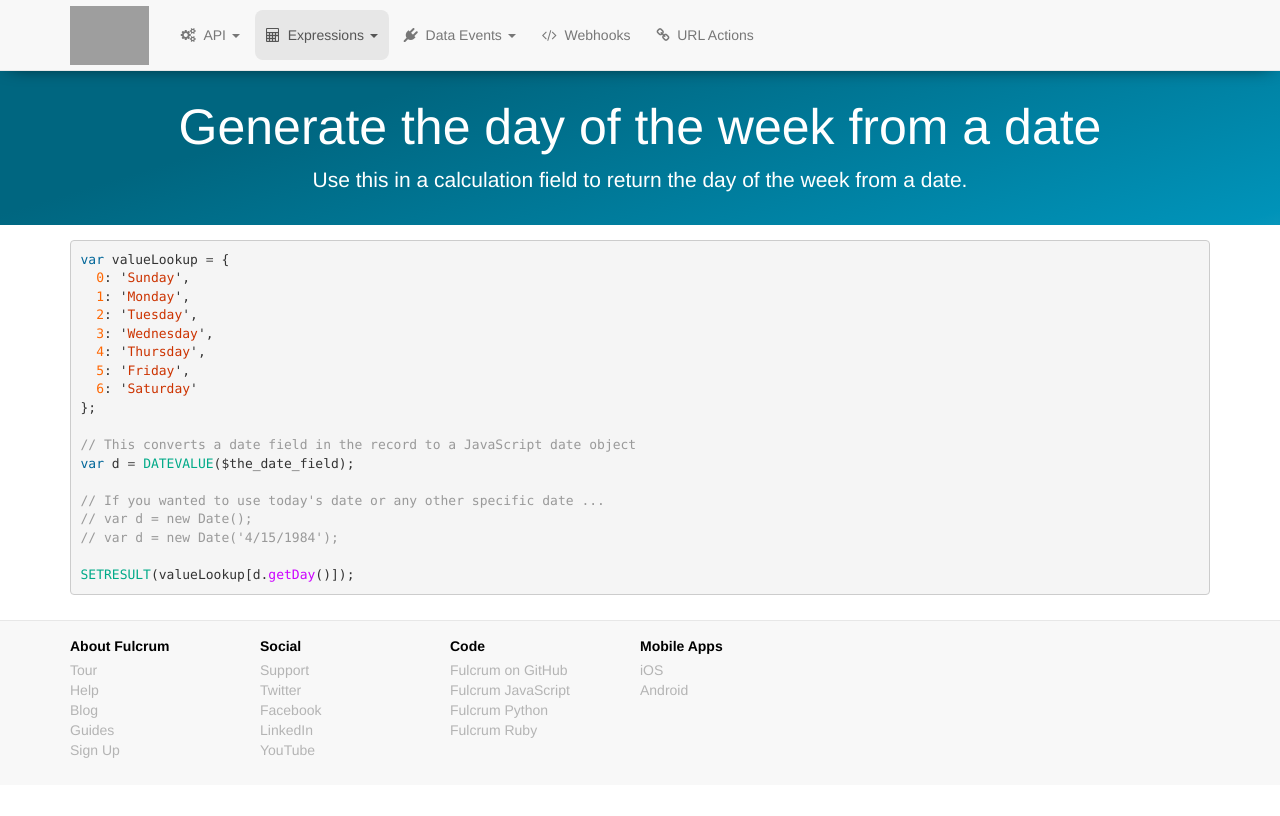
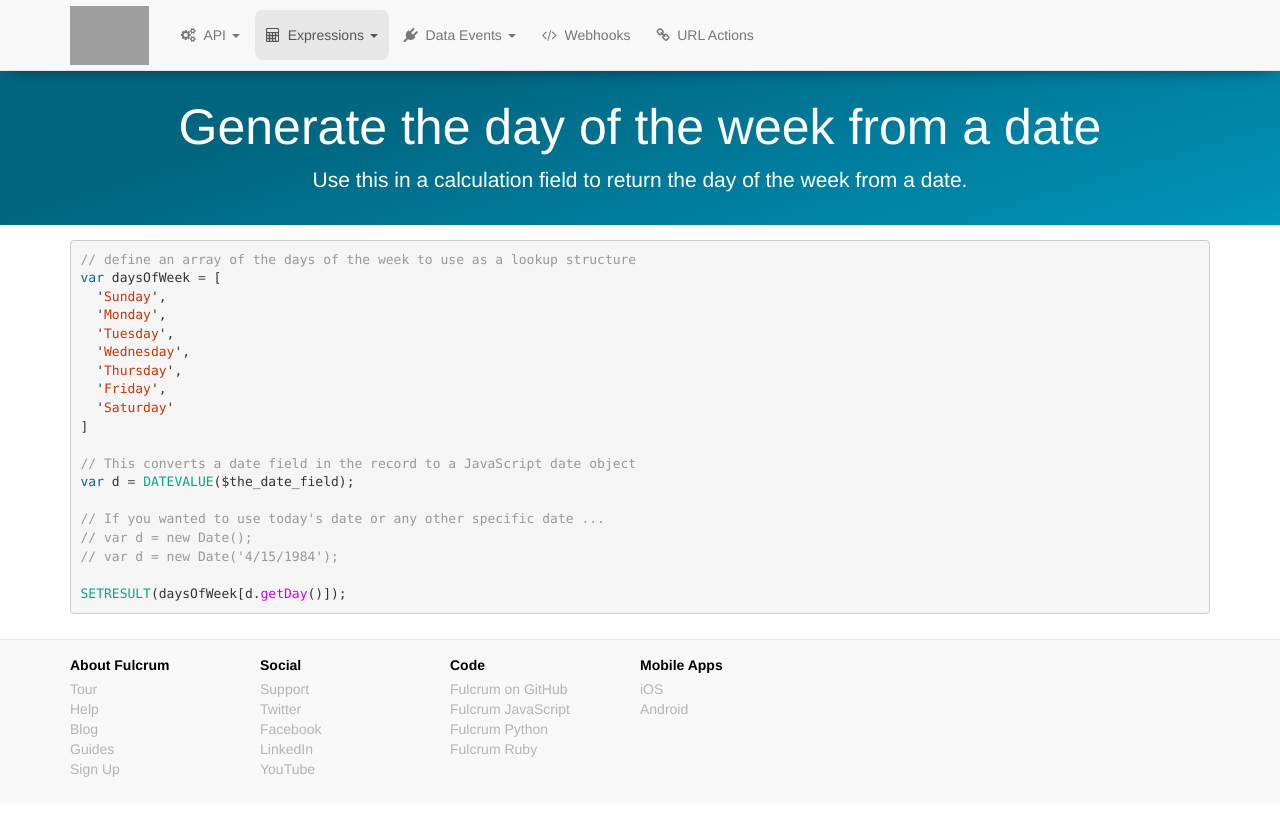
Before and after one commit to rylincoln/developer.fulcrumapp.com, a Jekyll site: the page built from _expression-examples/day-of-week-from-date.md, in a window 1280 px wide. Shown: the top 816 px of the page. Built offline with Jekyll 4.4.1, drawn with Linux system fonts in a browser that asks for light colours; nearby versions of some CDN libraries; grey boxes are pictures that could not be loaded.

Commit message:
Update the day-of-the-week example to use an array.

````diff
--- a/_expression-examples/day-of-week-from-date.md
+++ b/_expression-examples/day-of-week-from-date.md
@@ -7,15 +7,16 @@ category: section
 ---
 
 ```js
-var valueLookup = {
-  0: 'Sunday',
-  1: 'Monday',
-  2: 'Tuesday',
-  3: 'Wednesday',
-  4: 'Thursday',
-  5: 'Friday',
-  6: 'Saturday'
-};
+// define an array of the days of the week to use as a lookup structure
+var daysOfWeek = [
+  'Sunday',
+  'Monday',
+  'Tuesday',
+  'Wednesday',
+  'Thursday',
+  'Friday',
+  'Saturday'
+]
 
 // This converts a date field in the record to a JavaScript date object
 var d = DATEVALUE($the_date_field);
@@ -24,5 +25,5 @@ var d = DATEVALUE($the_date_field);
 // var d = new Date();
 // var d = new Date('4/15/1984');
 
-SETRESULT(valueLookup[d.getDay()]);
+SETRESULT(daysOfWeek[d.getDay()]);
 ```
````
